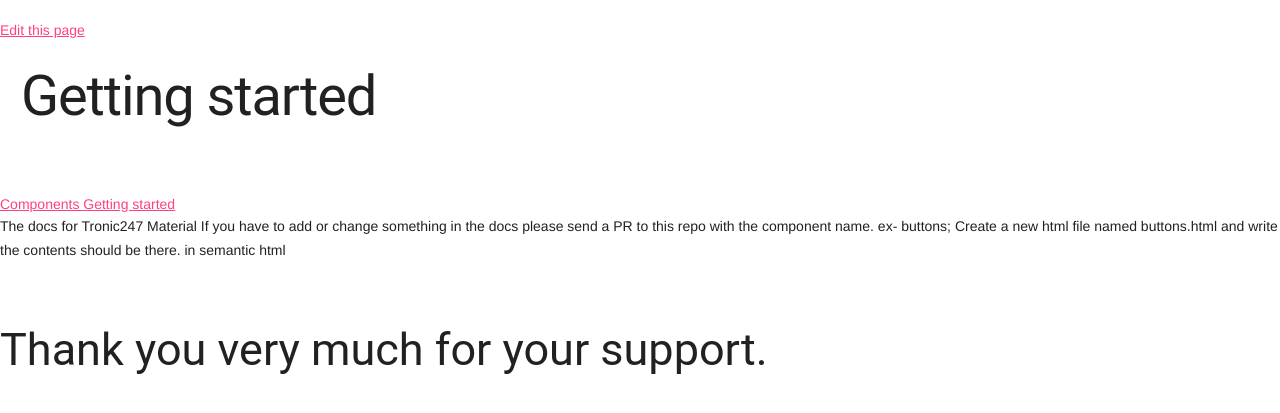
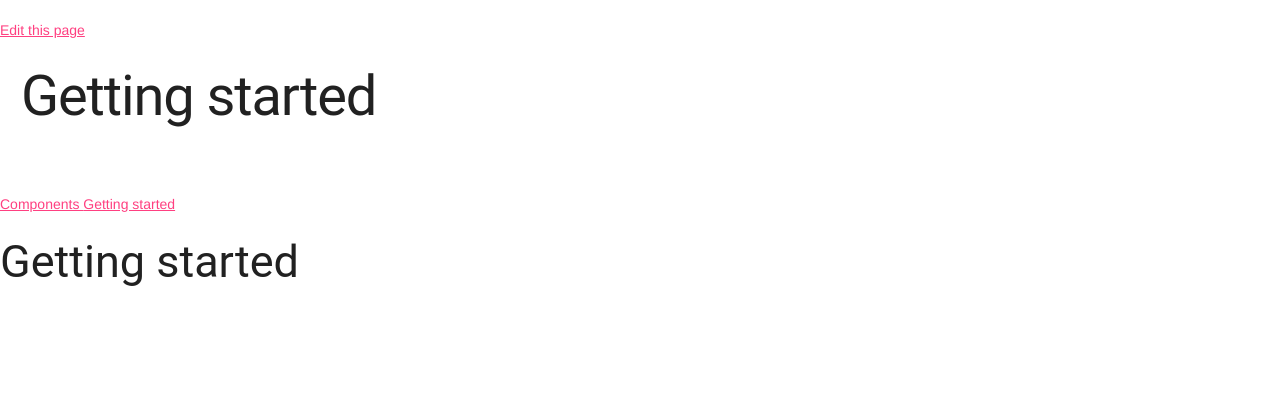
Before and after one commit to Duplore/material-docs, an MkDocs documentation site: the page built from docs/getting-started.md, in a window 1280 px wide. Shown: the top 413 px of the page. Built offline with MkDocs 1.6.1, drawn with Linux system fonts in a browser that asks for light colours.

Commit message:
Update getting-started.md

```diff
--- a/docs/getting-started.md
+++ b/docs/getting-started.md
@@ -1,7 +1 @@
-The docs for Tronic247 Material
-If you have to add or change something in the docs please send a PR to this repo with the component name.
-ex- buttons; Create a new html file named buttons.html and write the contents should be there. in semantic html
-
-<br />
-
-## Thank you very much for your support.
+## Getting started
```
